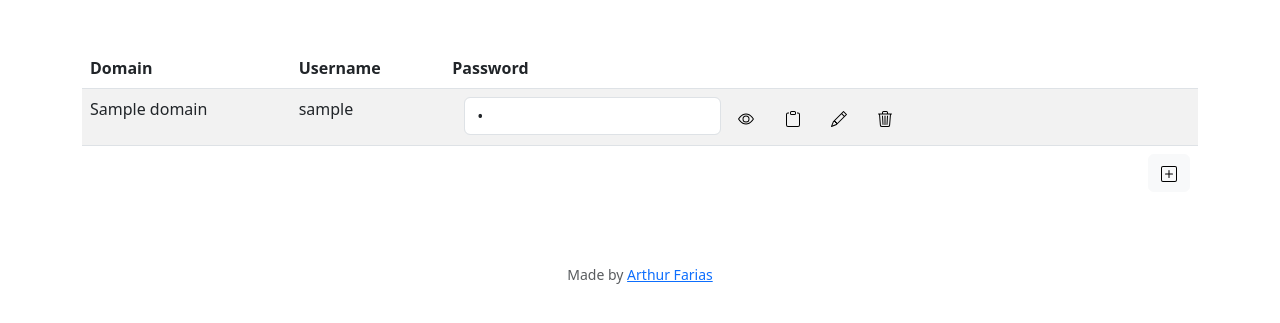
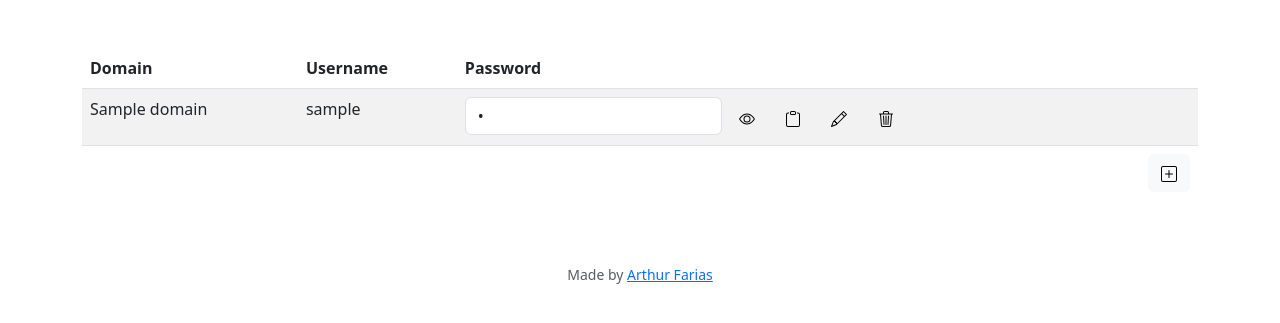
Before and after one commit to abfarias/CS50-Final-Project, a Flask app: template templates/index.html in a window 1280 px wide. Shown: the part 66-389 px from the top of the page. Run offline with Flask 3, Linux system fonts and the light colour scheme; the template is opened without the code that fills it: most values are stand-ins (such as "Sample title", 1, 10 or a date in 2020).

Commit message:
minor ajustments on atributes

```diff
--- a/templates/index.html
+++ b/templates/index.html
@@ -21,12 +21,12 @@
                     <td class="text-start">{{ item.domain}}</td>
                     <td class="text-start">{{ item.username }}</td>
                     <td class="text-start">
-                        <div class="container-sm">
+                        <div class="container-sm px-0">
                             <input class="form-control mx-auto w-auto" name="password-field" type="password" value="{{ item.hash }}" readonly style="display:inline-block">
                             <button class="btn" name="visibility" title="Show">
                                 <img src="../static/images/eye.svg" alt="Show" name="eye">
                             </button>
-                            <button class="btn" name="clipboard" title="Copy to clipboard">
+                            <button class="btn" name="copy-button" title="Copy to clipboard">
                                 <img src="../static/images/clipboard.svg" alt="Copy to clipboard" name="clipboard">
                             </button>
                             <button class="btn" name="edit" title="Edit">
```
